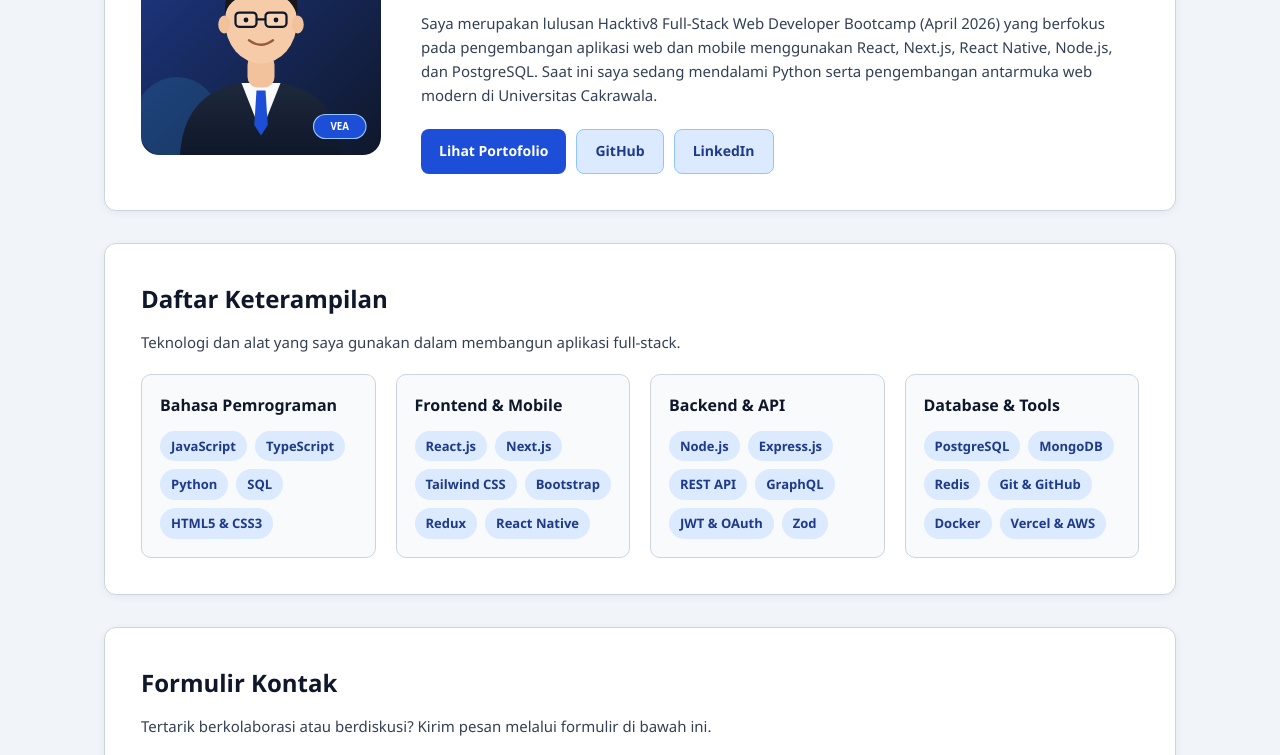
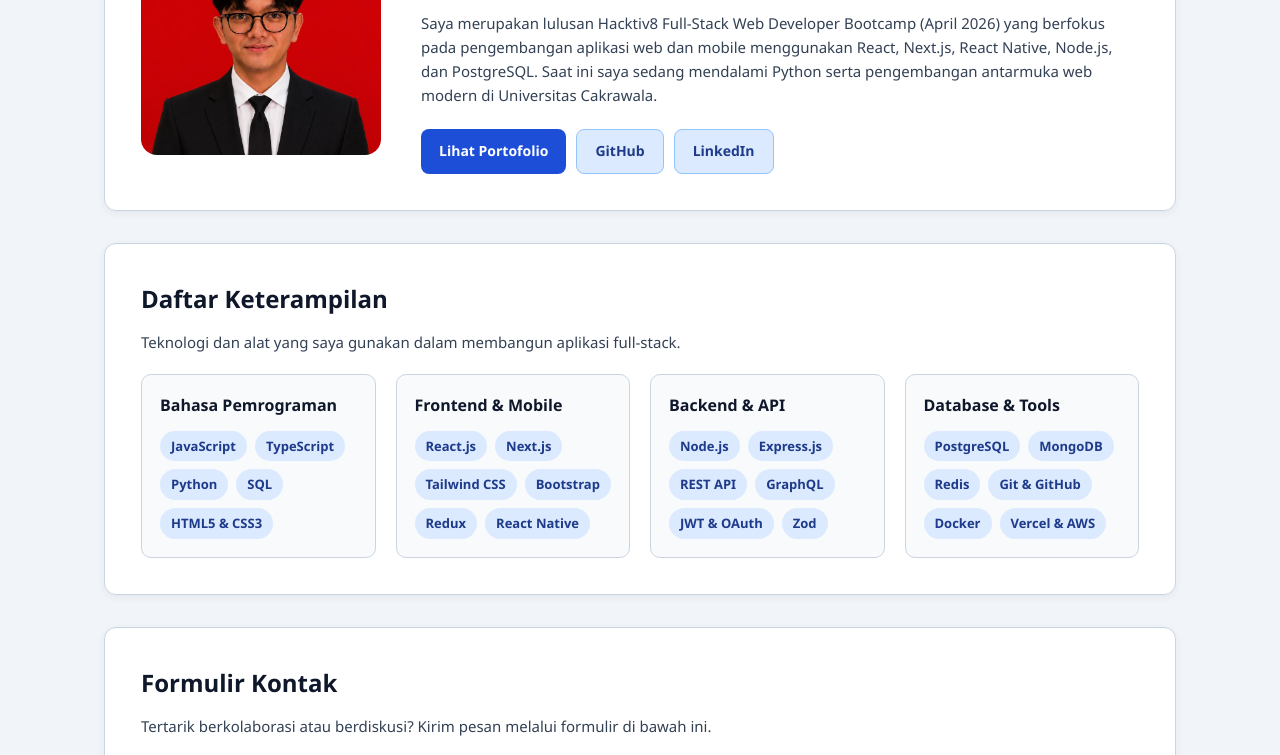
Before and after one commit to vincentiusevan/wad03-tugas2-26120300007, a plain HTML site: page index.html in a window 1280 px wide. Shown: the part 274-1029 px from the top of the page. Drawn offline with Linux system fonts and the light colour scheme.

Commit message:
chore(assets): ganti ilustrasi avatar dengan foto profil asli dan object-fit cover

```diff
--- a/index.html
+++ b/index.html
@@ -33,8 +33,8 @@
         <div class="about-wrapper">
           <div class="about-photo">
             <img
-              src="assets/profile-avatar.svg"
-              alt="Ilustrasi potret profil Vincentius Evan Adibrata, mahasiswa Computer Science Universitas Cakrawala"
+              src="assets/profile.jpg"
+              alt="Foto profil Vincentius Evan Adibrata, mahasiswa Computer Science Universitas Cakrawala"
               width="240"
               height="240"
               class="profile-img"
--- a/styles.css
+++ b/styles.css
@@ -178,6 +178,8 @@ body {
   height: 176px;
   max-width: 100%;
   border-radius: 16px;
+  object-fit: cover;
+  object-position: center 20%;
   display: block;
 }
 
```
Also changed, not shown: assets/profile.jpg (added).
